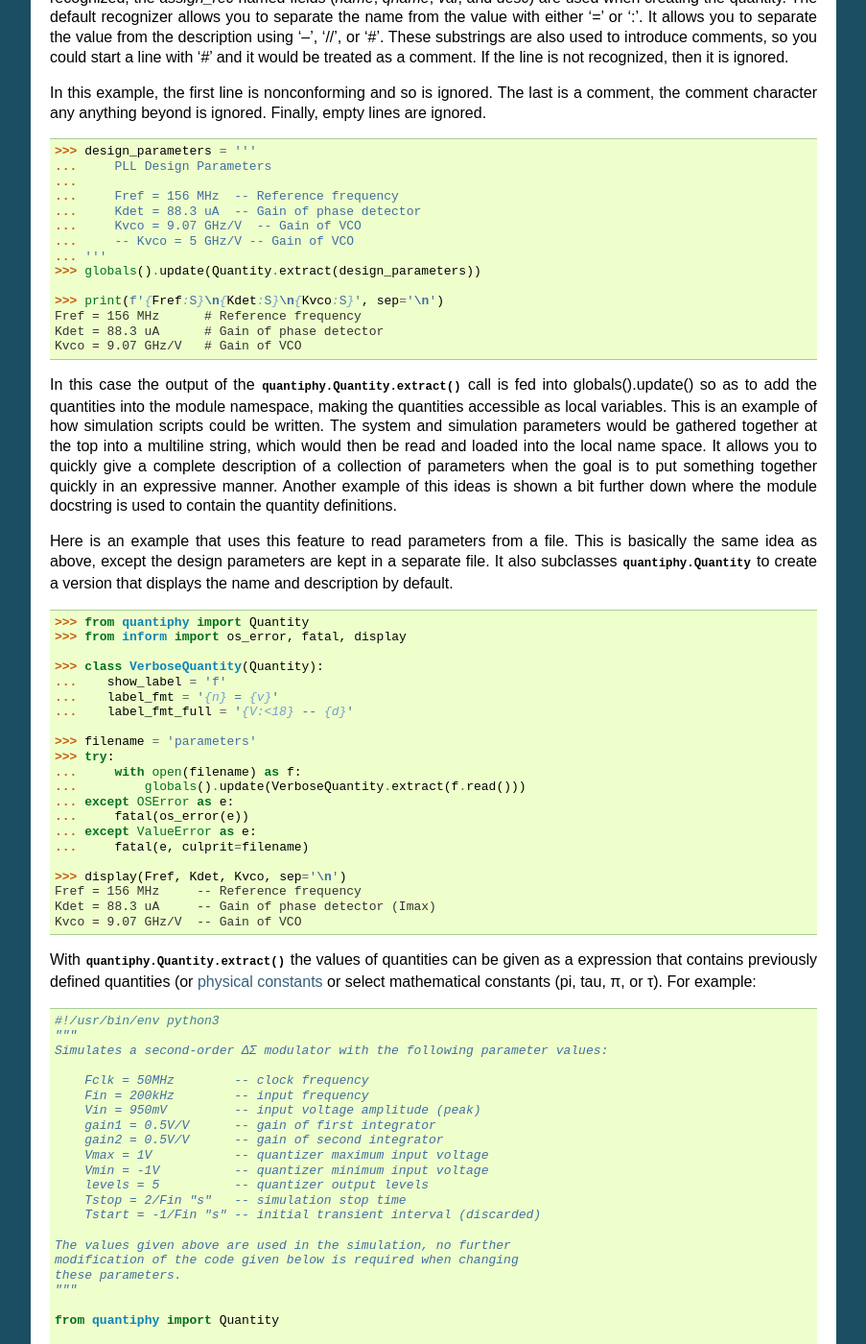
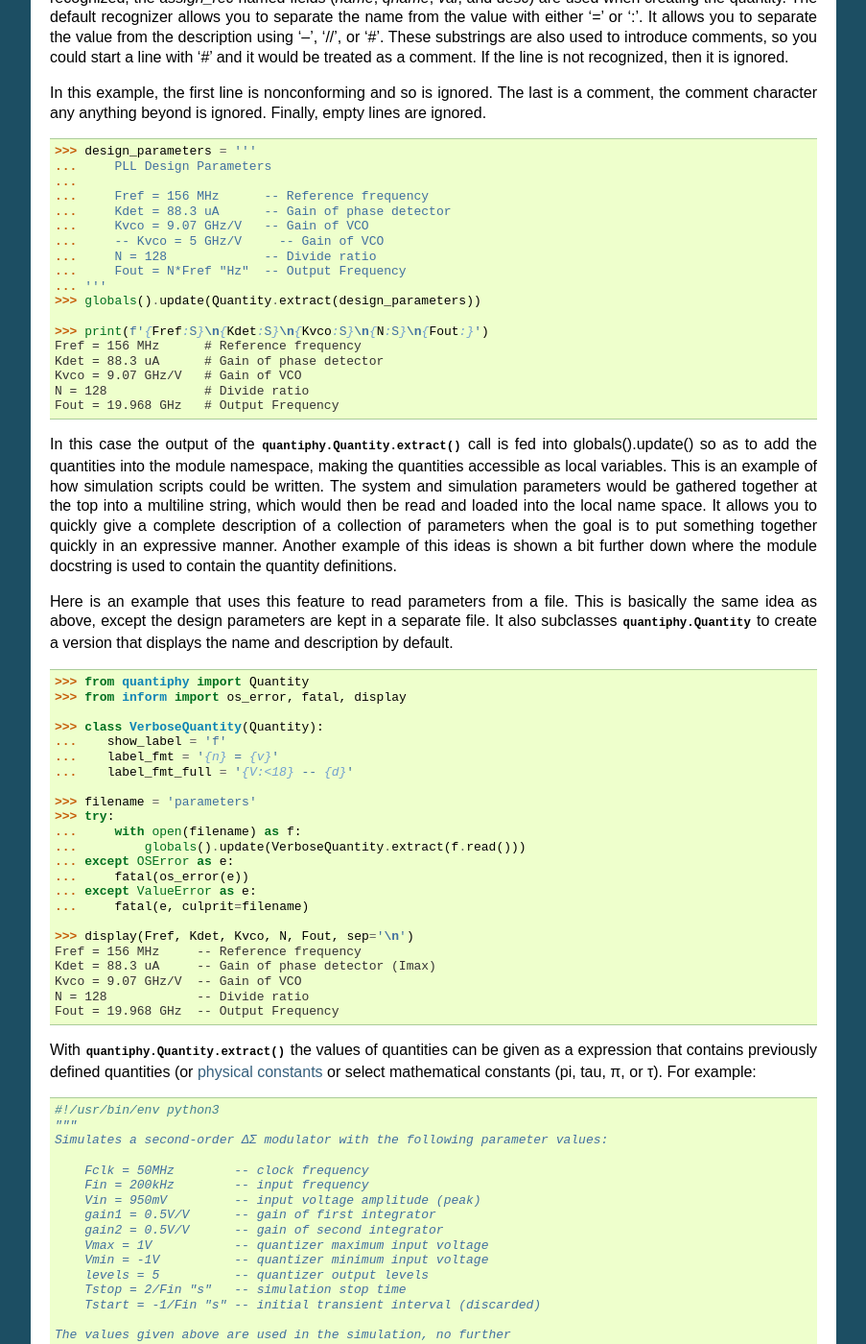
Before and after one commit to KenKundert/quantiphy, a Sphinx documentation site: the page built from doc/user.rst, in a window 1280 px wide and 1400 px high, scrolled down 20715 px. Shown: the whole window at 96% size, without its empty margins (198-1101 px from the left). Built offline with Sphinx 7.4.7, drawn with Linux system fonts in a browser that asks for light colours.

Commit message:
Refine extract example.

```diff
--- a/doc/user.rst
+++ b/doc/user.rst
@@ -1430,17 +1430,21 @@ lines are ignored.
     >>> design_parameters = '''
     ...     PLL Design Parameters
     ...
-    ...     Fref = 156 MHz  -- Reference frequency
-    ...     Kdet = 88.3 uA  -- Gain of phase detector
-    ...     Kvco = 9.07 GHz/V  -- Gain of VCO
-    ...     -- Kvco = 5 GHz/V -- Gain of VCO
+    ...     Fref = 156 MHz      -- Reference frequency
+    ...     Kdet = 88.3 uA      -- Gain of phase detector
+    ...     Kvco = 9.07 GHz/V   -- Gain of VCO
+    ...     -- Kvco = 5 GHz/V     -- Gain of VCO
+    ...     N = 128             -- Divide ratio
+    ...     Fout = N*Fref "Hz"  -- Output Frequency
     ... '''
     >>> globals().update(Quantity.extract(design_parameters))
 
-    >>> print(f'{Fref:S}\n{Kdet:S}\n{Kvco:S}', sep='\n')
+    >>> print(f'{Fref:S}\n{Kdet:S}\n{Kvco:S}\n{N:S}\n{Fout:}')
     Fref = 156 MHz      # Reference frequency
     Kdet = 88.3 uA      # Gain of phase detector
     Kvco = 9.07 GHz/V   # Gain of VCO
+    N = 128             # Divide ratio
+    Fout = 19.968 GHz   # Output Frequency
 
 In this case the output of the :meth:`quantiphy.Quantity.extract()` call is fed
 into globals().update() so as to add the quantities into the module namespace,
@@ -1477,10 +1481,12 @@ a version that displays the name and description by default.
     ... except ValueError as e:
     ...     fatal(e, culprit=filename)
 
-    >>> display(Fref, Kdet, Kvco, sep='\n')
+    >>> display(Fref, Kdet, Kvco, N, Fout, sep='\n')
     Fref = 156 MHz     -- Reference frequency
     Kdet = 88.3 uA     -- Gain of phase detector (Imax)
     Kvco = 9.07 GHz/V  -- Gain of VCO
+    N = 128            -- Divide ratio
+    Fout = 19.968 GHz  -- Output Frequency
 
 With :meth:`quantiphy.Quantity.extract()`  the values of quantities can be given
 as a expression that contains previously defined quantities (or :ref:`physical
```
Also changed, not shown: 2 other files.
